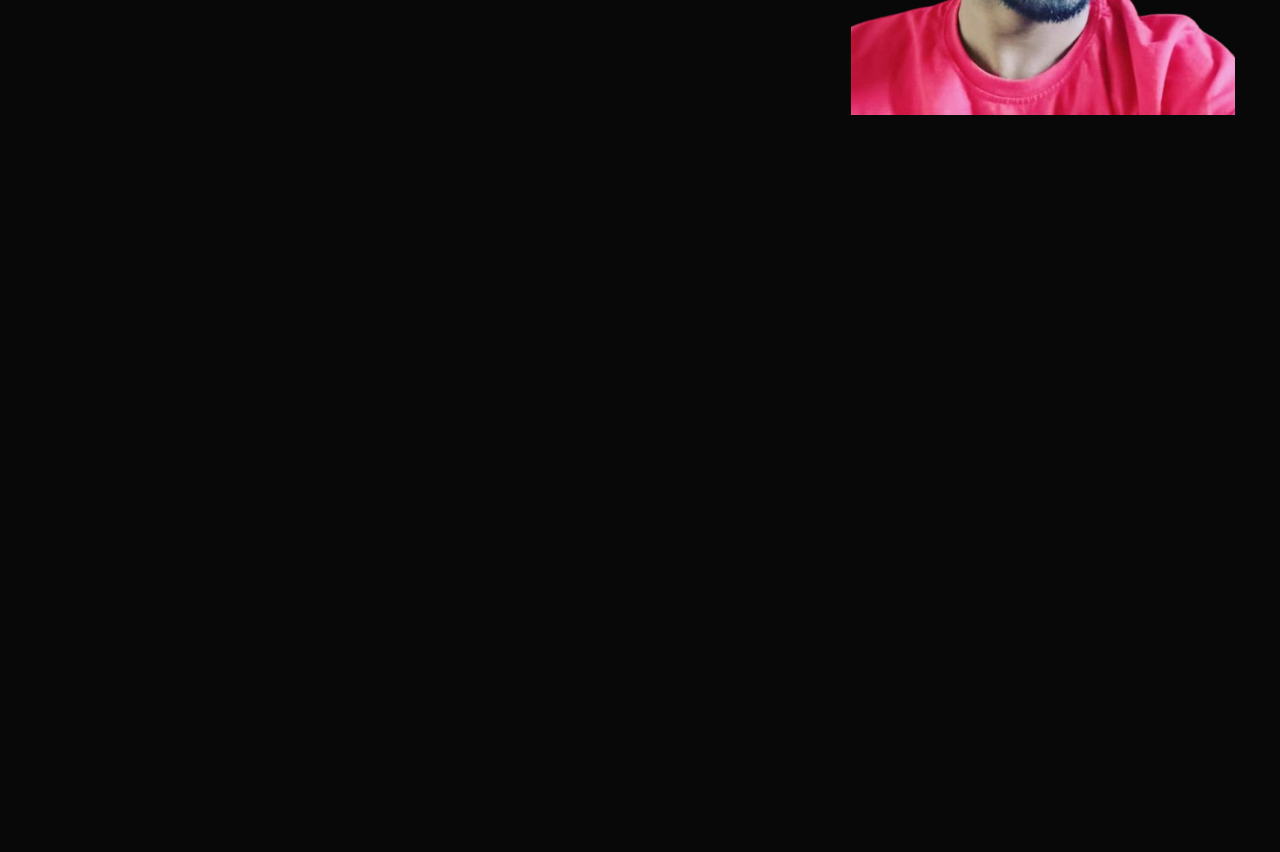
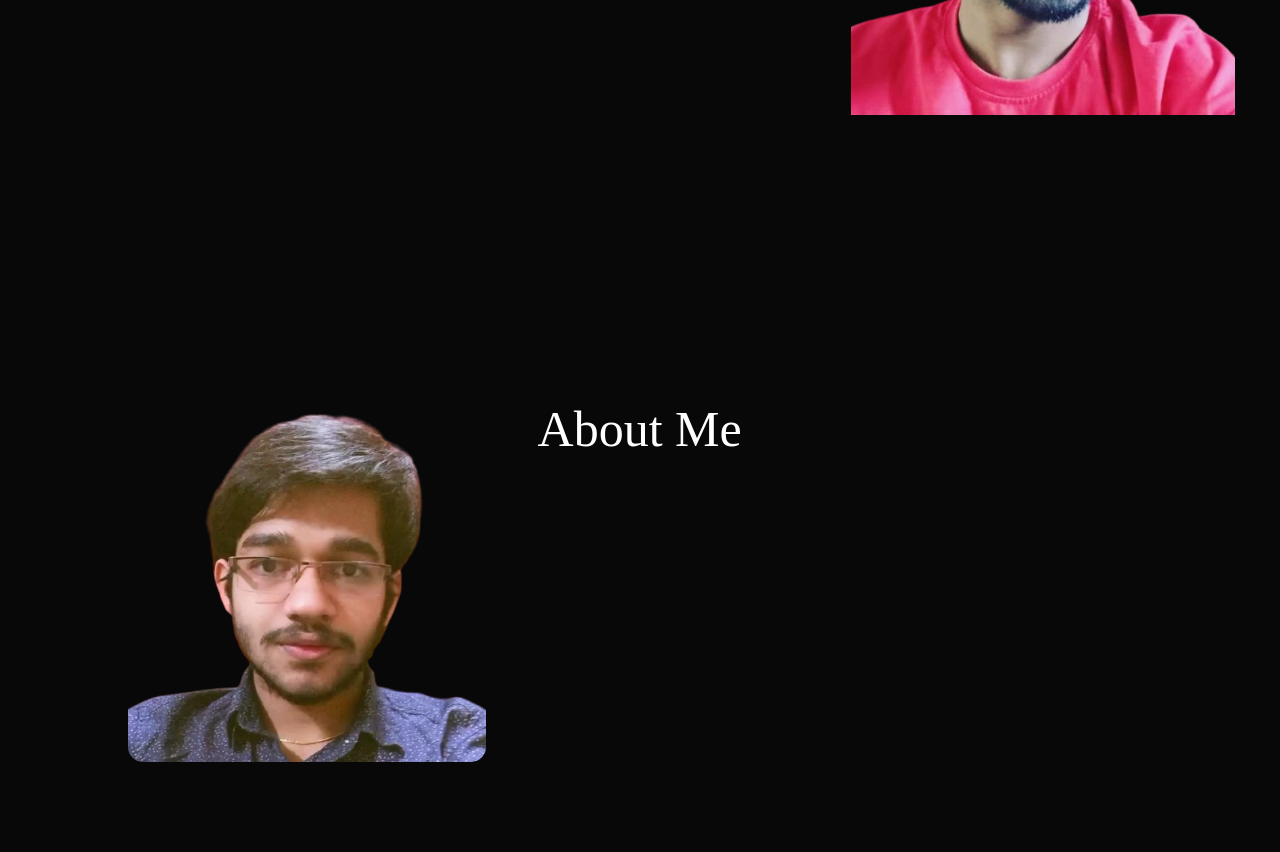
Before and after one commit to ishangujarathi/personal-portfolio, a plain HTML site: page index.html in a window 1280 px wide. Shown: the part 490-1342 px from the top of the page. Before the commit the page ends 800 px from the top, so only its background shows below. Drawn offline with Linux system fonts and the light colour scheme.

Commit message:
started working on the about section

```diff
--- a/index.html
+++ b/index.html
@@ -25,5 +25,21 @@
             </div>
         </div>
     </div>
+
+    <!---------About Section---------->
+
+    <div id="about">
+        <div class="container">
+            <div class="row">
+                <div class="about-col-1">
+                    <img src="images\ishan_pic.png">
+                </div>
+                <div class="about-col-2">
+                    <h1 class="sub-title">About Me</h1>
+                    <p></p>
+                </div>
+            </div>
+        </div>
+    </div>
 </body>
 </html>
--- a/style.css
+++ b/style.css
@@ -80,3 +80,40 @@ nav ul li a:hover::after{
 .header-text h1 span{
     color:#ff004f;
 }
+
+/* About Section */
+
+#about{
+    padding: 80px 0;
+    color: #ababab;
+}
+
+.about-col-1 img {
+    width: 85%;
+    height:100%;
+}
+
+.row{
+    display: flex;
+    justify-content: space-between;
+    flex-wrap: wrap;
+}
+
+.about-col-1{
+    flex-basis: 35%;
+}
+
+.about-col-1 img{
+    width: 100%;
+    border-radius: 15px;
+}
+
+.about-col-2 {
+    flex-basis: 60%;
+}
+
+.sub-title{
+   font-size: 50px;
+   font-weight: 500;
+   color: #fff;
+}
```
Also changed, not shown: images/ishan_pic.png (added).
